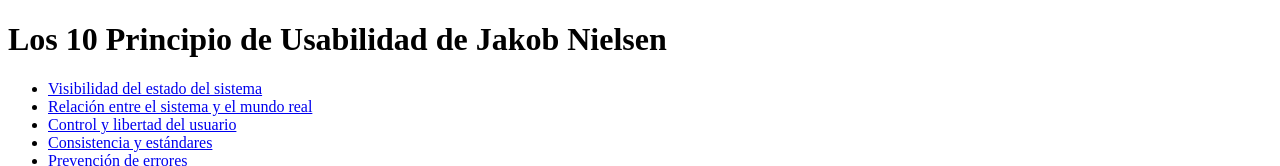
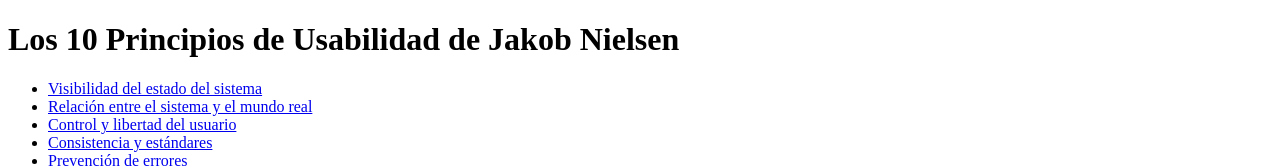
Before and after one commit to Ashuri315/Ejemplo1, a plain HTML site: page index.html in a window 1280 px wide. Shown: the top 166 px of the page. Drawn offline with Linux system fonts and the light colour scheme.

Commit message:
Cambios irrelevantes

```diff
--- a/index.html
+++ b/index.html
@@ -1,4 +1,5 @@
 <!DOCTYPE html>
+<!-- Lo que se usa como primera etiqueta es el html : 5 -->
 <!-- lang: es el lenguaje con el que trabajara la pagina -->
 <html lang="es">
 <!-- head es un encabezado de configuración. El suuario no lo ve, a excepción del título -->
@@ -6,7 +7,7 @@
 <head>
     <meta charset="UTF-8">
     <meta name="viewport" content="width=device-width, initial-scale=1.0">
-    <title>Ejemplo</title>
+    <title>Ejemplo1</title>
     <link href="https://fonts.googleapis.com/icon?family=Material+Icons"
       rel="stylesheet">
 </head>
@@ -15,7 +16,7 @@
 <body>
     <!-- Encabezado -->
     <header>
-        <h1>Los 10 Principio de Usabilidad de Jakob Nielsen</h1>
+        <h1>Los 10 Principios de Usabilidad de Jakob Nielsen</h1>
     </header>
     <nav>
         <!-- Poner una lista. Hay de 3 tipos -->
@@ -192,5 +193,4 @@
     </footer>
 
 </body>
-
 </html>
```
